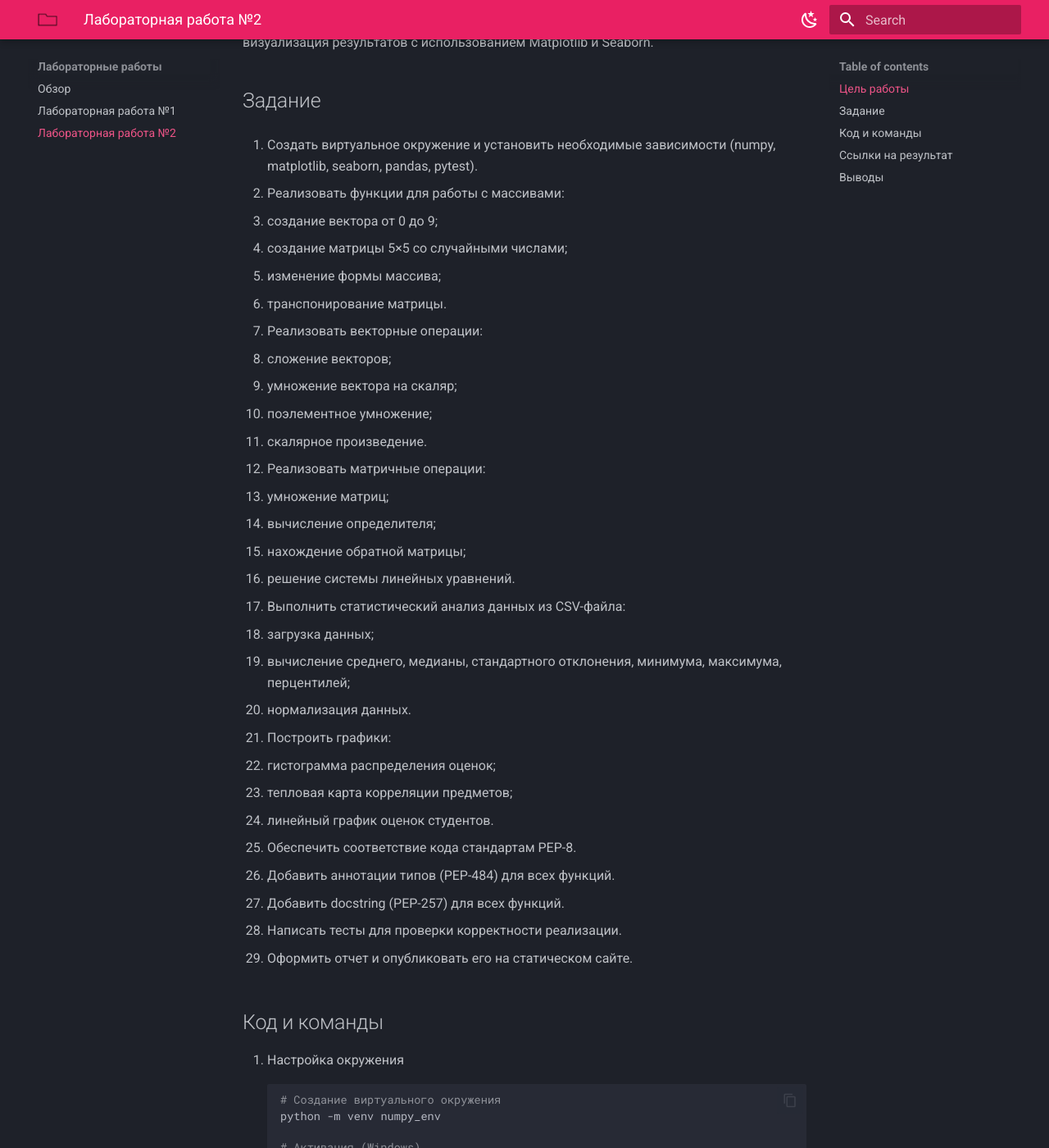
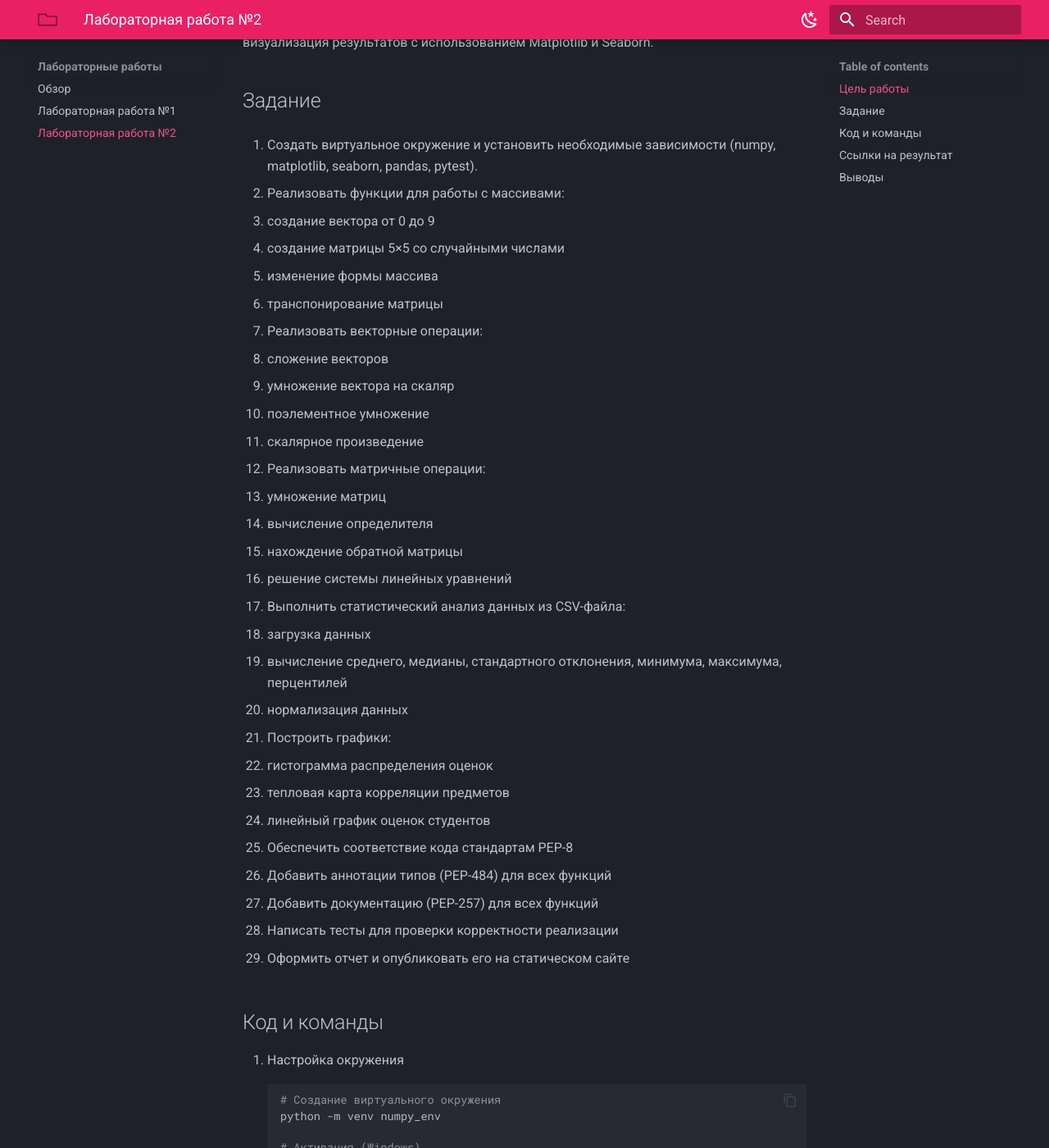
Before and after one commit to TwentyQ/twentyq.github.io, an MkDocs documentation site: the page built from source/docs/labs/lab2.md, in a window 1280 px wide and 1400 px high, scrolled down 332 px. Shown: the whole window at 82% size. Built offline with MkDocs 1.6.1 and Material for MkDocs 9.7.7, drawn with Linux system fonts in a browser that asks for light colours; some of the changed text lies outside the part shown.

Commit message:
fix: поправила markdown во 2 лабораторной

````diff
--- a/source/docs/labs/lab2.md
+++ b/source/docs/labs/lab2.md
@@ -8,60 +8,62 @@
 
 2. Реализовать функции для работы с массивами:
 
-   * создание вектора от 0 до 9;
+  * создание вектора от 0 до 9
 
-   * создание матрицы 5×5 со случайными числами;
+  * создание матрицы 5×5 со случайными числами
 
-   * изменение формы массива;
+  * изменение формы массива
 
-   * транспонирование матрицы.
+  * транспонирование матрицы
+
 3. Реализовать векторные операции:
 
-   * сложение векторов;
+  * сложение векторов
 
-   * умножение вектора на скаляр;
+  * умножение вектора на скаляр
 
-   * поэлементное умножение;
+  * поэлементное умножение
 
-   * скалярное произведение.
+  * скалярное произведение
 
 4. Реализовать матричные операции:
 
-   * умножение матриц;
+  * умножение матриц
 
-   * вычисление определителя;
+  * вычисление определителя
 
-   * нахождение обратной матрицы;
+  * нахождение обратной матрицы
 
-   * решение системы линейных уравнений.
+  * решение системы линейных уравнений
 
 5. Выполнить статистический анализ данных из CSV-файла:
 
-   * загрузка данных;
+  * загрузка данных
 
-   * вычисление среднего, медианы, стандартного отклонения, минимума, максимума, перцентилей;
+  * вычисление среднего, медианы, стандартного отклонения, минимума, максимума, перцентилей
 
-   * нормализация данных.
+  * нормализация данных
 
 6. Построить графики:
 
-   * гистограмма распределения оценок;
+  * гистограмма распределения оценок
 
-   * тепловая карта корреляции предметов;
+  * тепловая карта корреляции предметов
 
-   * линейный график оценок студентов.
+  * линейный график оценок студентов
 
-7. Обеспечить соответствие кода стандартам PEP-8.
+7. Обеспечить соответствие кода стандартам PEP-8
 
-8. Добавить аннотации типов (PEP-484) для всех функций.
+8. Добавить аннотации типов (PEP-484) для всех функций
 
-9. Добавить docstring (PEP-257) для всех функций.
+9. Добавить документацию (PEP-257) для всех функций
 
-10. Написать тесты для проверки корректности реализации.
+10. Написать тесты для проверки корректности реализации
 
-11. Оформить отчет и опубликовать его на статическом сайте.
+11. Оформить отчет и опубликовать его на статическом сайте
 
 ## Код и команды
+
 1. Настройка окружения
 ```bash
 # Создание виртуального окружения
@@ -377,7 +379,8 @@
 
 5. Тестирование (test.py)
 Тесты проверяют корректность работы всех функций.
-Запуск тестов:
+
+**Запуск тестов:**
 ```bash
 python -m pytest test.py -v
 ```
@@ -430,24 +433,24 @@
 
 * Освоены основы работы с библиотекой NumPy:
 
-  * создание и манипуляция массивами различных форм;
+  * создание и манипуляция массивами различных форм
 
-  * выполнение векторных и матричных операций;
+  * выполнение векторных и матричных операций
 
-  * статистический анализ данных.
+  * статистический анализ данных
 
-* Изучены методы визуализации данных с использованием Matplotlib и Seaborn.
+* Изучены методы визуализации данных с использованием Matplotlib и Seaborn
 
 * Применены стандарты оформления кода:
 
-  * аннотации типов (PEP-484) для всех функций;
+  * аннотации типов (PEP-484) для всех функций
 
-  * документация в формате docstring (PEP-257);
+  * документация (PEP-257)
 
-  * соблюдение стиля кодирования (PEP-8).
+  * соблюдение стиля кодирования (PEP-8)
 
-* Реализовано тестирование функций с помощью pytest.
+* Реализовано тестирование функций с помощью pytest
 
-* Интегрирован отчет в существующий сайт-портфолио на MkDocs.
+* Интегрирован отчет в существующий сайт-портфолио на MkDocs
 
 Дата выполнения: 01.03.2026
--- a/source/mkdocs.yml
+++ b/source/mkdocs.yml
@@ -4,9 +4,9 @@
   - Главная: index.md
   - Об авторе: about.md
   - Лабораторные работы:
-    - Обзор: labs/index.md
-    - Лабораторная работа №1: labs/lab1.md
-    - Лабораторная работа №2: labs/lab2.md
+      - Обзор: labs/index.md
+      - Лабораторная работа №1: labs/lab1.md
+      - Лабораторная работа №2: labs/lab2.md
   - Контакты: contact.md
 theme:
   name: material
````
